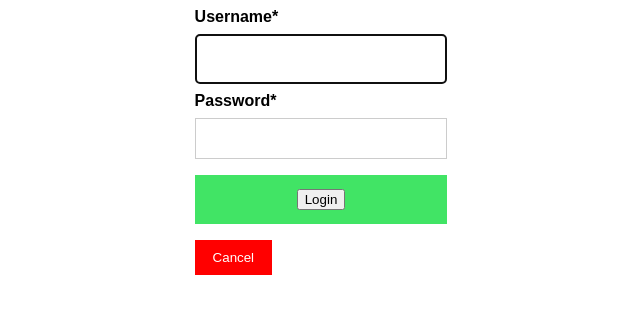
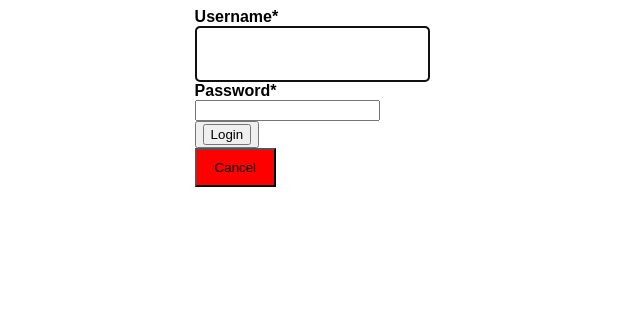
Before and after one commit to sling254/Pre-Natal_care, a Django app: page /accounts/login/ in a window 1280 px wide. Shown: the top 314 px of the page, without its empty margins (319-959 px from the left). Run offline with Django 3.2, Linux system fonts and the light colour scheme; some libraries are stand-ins or nearby versions.

Commit message:
add login page

```diff
--- a/Pre_Natal_care/static/css/index.css
+++ b/Pre_Natal_care/static/css/index.css
@@ -174,97 +174,6 @@ img{
     height: 70vh;
 }
 
-/*login page*/
-body {font-family: Arial, Helvetica, sans-serif;}
-
-.container-login{
-    margin-right: 40%;
-    margin-left: 40%;
-}
-
-input[type=text], input[type=password] {
-  width: 100%;
-  padding: 12px 20px;
-  margin: 8px 0;
-  display: inline-block;
-  border: 1px solid #ccc;
-  box-sizing: border-box;
-}
-
-button {
-  background-color: #41E465;
-  color: white;
-  padding: 14px 20px;
-  margin: 8px 0;
-  border: none;
-  cursor: pointer;
-  width: 100%;
-}
-
-button:hover {
-  opacity: 0.8;
-}
-
-.cancelbtn {
-  width: auto;
-  padding: 10px 18px;
-  background-color: #FF0000;
-}
-
-.imgcontainer {
-  text-align: center;
-  margin: 24px 0 12px 0;
-}
-
-img.avatar {
-  width: 40%;
-  border-radius: 50%;
-}
-
-
-span.psw {
-  float: right;
-  padding-top: 16px;
-}
-
-/* Change styles for span and cancel button on extra small screens */
-@media screen and (max-width: 300px) {
-  span.psw {
-     display: block;
-     float: none;
-  }
-  .cancelbtn {
-     width: 100%;
-  }
-}
-
-
-
-/*style the navbar*/
-.navbar a.active {
-    background-color: #0407aa;
-    color: white;
-  }
-.navbar {
-    background-color: #24ABE4;
-    overflow: hidden;
-  }
-
-  .navbar a {
-    padding: 10px 16px;
-    float: right;
-    color: #f2f2f2;
-    font-size: 17px;
-  }
-
-  .navbar a:hover {
-    background-color: #ddd;
-    color: black;
-  }
-.navbar .logo {
-    float: left;
-}
-
 
 
 
@@ -285,7 +194,7 @@ body {font-family: Arial, Helvetica, sans-serif;}
   box-sizing: border-box;
 }
 
-button {
+.button-login {
   background-color: #41E465;
   color: white;
   padding: 14px 20px;
--- a/Pre_Natal_care/templates/registration/login.html
+++ b/Pre_Natal_care/templates/registration/login.html
@@ -29,7 +29,7 @@
           <label for="psw"><b>{{form.password | as_crispy_field}}</b></label>
           <!-- <input type="password" placeholder="Enter Password" name="psw" > -->
 
-          <button ><input type="submit" value="Login"></button>
+          <button class=".button-login"><input type="submit" value="Login"></button>
 
         </div>
           <button type="button" class="cancelbtn">Cancel</button>
```
Also changed, not shown: Pre_Natal_care/db.sqlite3.
